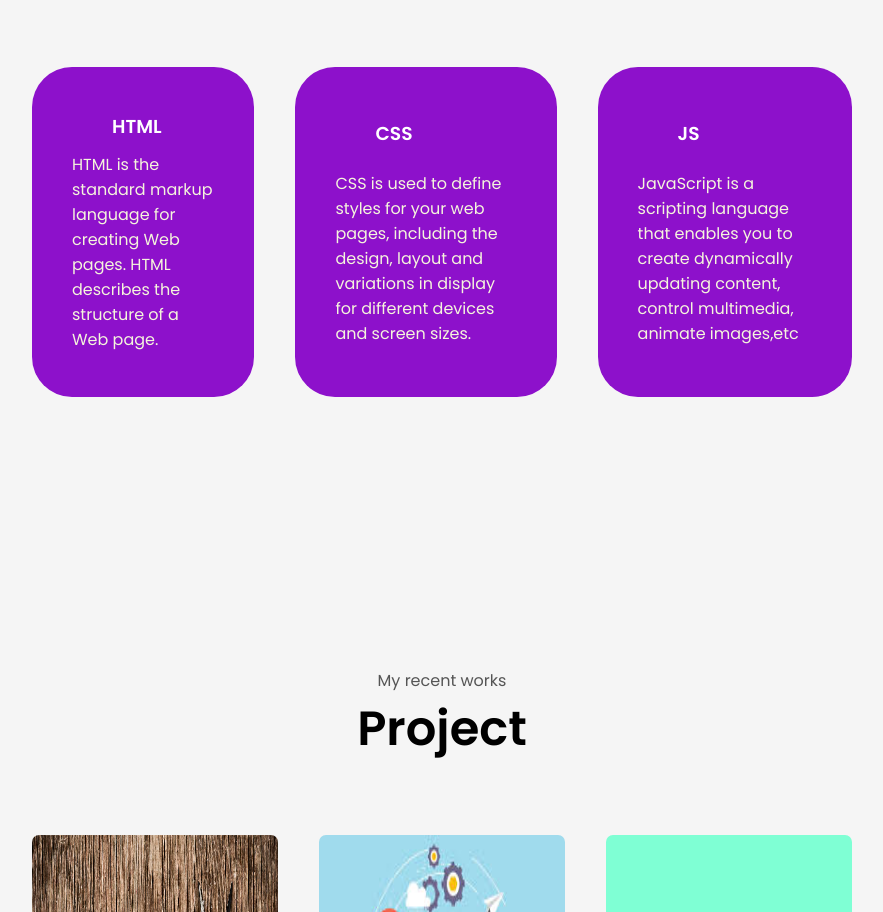
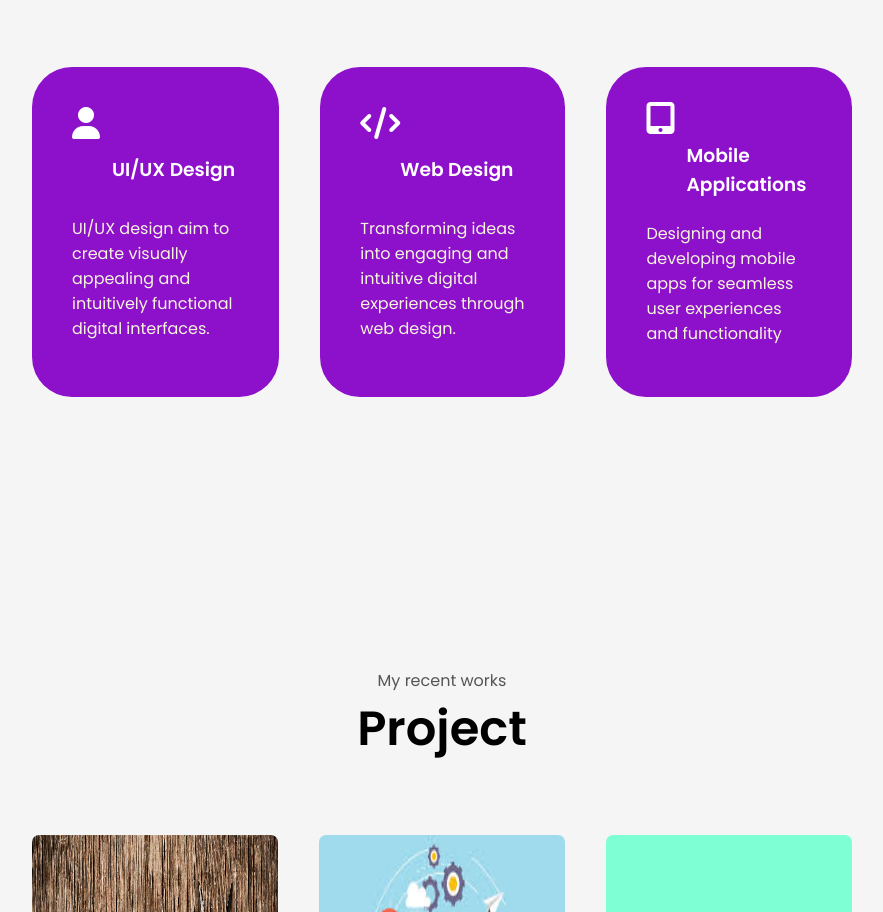
Before and after one commit to ANURODHOP/Portfolio-Project-High-School, a plain HTML site: page index.html in a window 1280 px wide. Shown: the part 1658-2570 px from the top of the page, without its empty margins (198-1081 px from the left). Drawn offline with Linux system fonts and the light colour scheme; a script that the page names is missing.

Commit message:
Update index.html

```diff
--- a/index.html
+++ b/index.html
@@ -75,19 +75,20 @@
         <h1 class="title">Services</h1>
         <div class="outer">
             <div class="card">
-                <h3>HTML</h3>
-                <p> HTML is the standard markup language for creating Web pages. HTML describes the structure of a Web
-                    page.</p>
+                <i class="fa-sharp fa-solid fa-user fa-2xl"></i>
+                <h3>UI/UX Design</h3>
+                <p> UI/UX design aim to create visually appealing and intuitively
+                    functional digital interfaces.</p>
             </div>
             <div class="card">
-                <h3>CSS</h3>
-                <p>CSS is used to define styles for your web pages, including the design, layout and variations in
-                    display for different devices and screen sizes.</p>
+                <i class="fa-solid fa-code fa-2xl"></i>
+                <h3>Web Design</h3>
+                <p>Transforming ideas into engaging and intuitive digital experiences through web design.</p>
             </div>
             <div class="card">
-                <h3>JS</h3>
-                <p>JavaScript is a scripting language that enables you to create dynamically updating content, control
-                    multimedia, animate images,etc</p>
+                <i class="fa-solid fa-tablet-screen-button fa-2xl"></i>
+                <h3>Mobile Applications</h3>
+                <p>Designing and developing mobile apps for seamless user experiences and functionality</p>
             </div>
         </div>
     </section>
```
